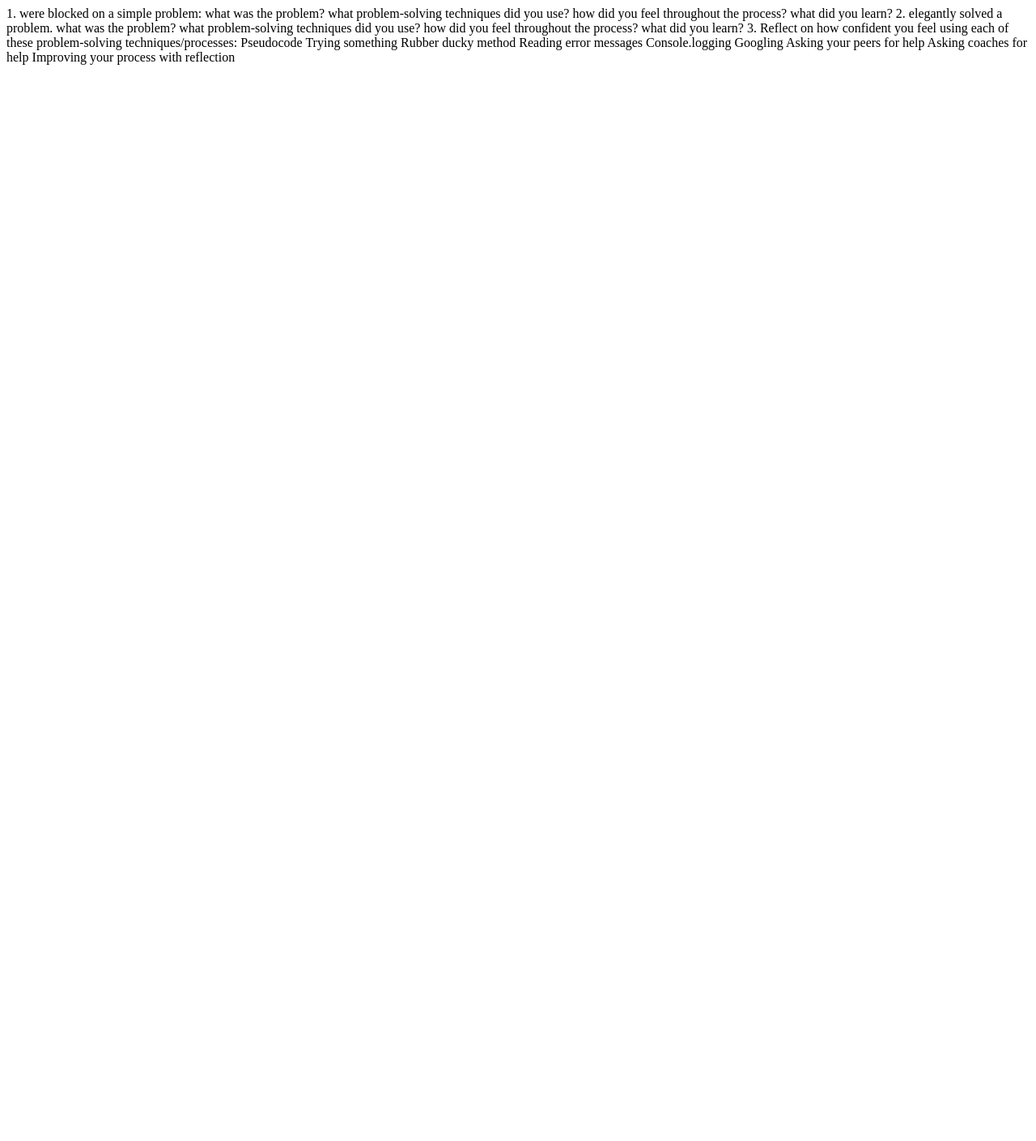
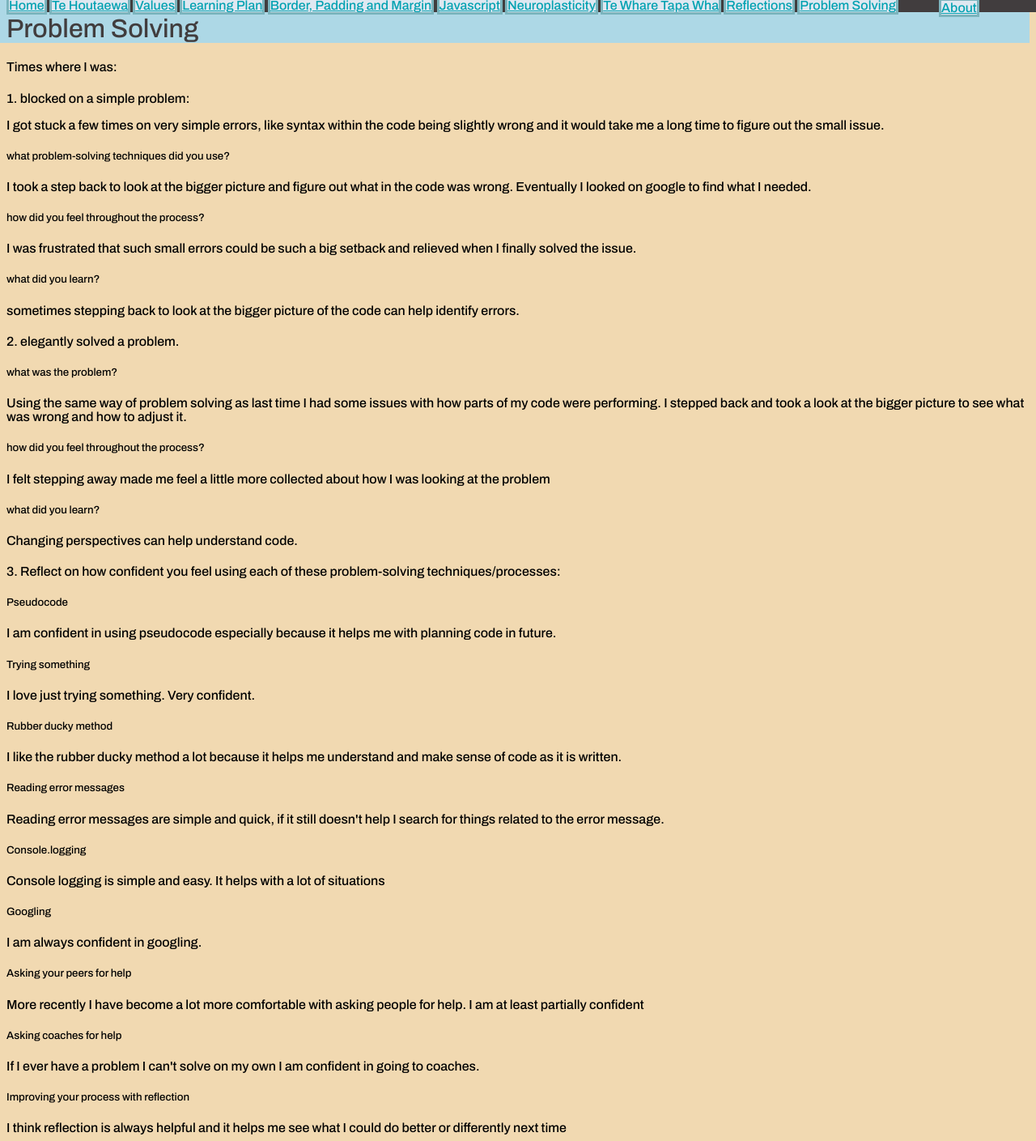
Before and after one commit to Murphy-Ardern/murphy-ardern.github.io, a plain HTML site: page problem-solving.html in a window 1280 px wide. Shown: the whole page at 81% size. Before the commit the page ends 800 px from the top, so only its background shows below. Drawn offline with Linux system fonts and the light colour scheme.

Commit message:
add reflections and problem solving

```diff
--- a/problem-solving.html
+++ b/problem-solving.html
@@ -1,23 +1,72 @@
-1. were blocked on a simple problem:
+<!DOCTYPE html>
 
-what was the problem?
-what problem-solving techniques did you use?
-how did you feel throughout the process?
-what did you learn?
-2. elegantly solved a problem.
+<html>
 
-what was the problem?
-what problem-solving techniques did you use?
-how did you feel throughout the process?
-what did you learn?
-3. Reflect on how confident you feel using each of these problem-solving techniques/processes:
+<head>
+    <meta name="viewport" content="width=device-width, initial-scale=1" />
+    <link rel="stylesheet" href="styles/main.css">
+    <title>Murphy's Blog</title>
+    <link rel="preconnect" href="https://fonts.googleapis.com">
+    <link rel="preconnect" href="https://fonts.gstatic.com" crossorigin>
+    <link href="https://fonts.googleapis.com/css2?family=Archivo:ital,wght@0,500;1,100&display=swap" rel="stylesheet">
 
-Pseudocode
-Trying something
-Rubber ducky method
-Reading error messages
-Console.logging
-Googling
-Asking your peers for help
-Asking coaches for help
-Improving your process with reflection
+</head>
+
+<body>
+    <div class="navbar" id="navigation">
+        <a href="index.html" id="home">Home</a>
+        <a href="te-houtaewa-template.html" id="houtaewa"> Te Houtaewa</a>
+        <a href="values.html" id="values"> Values</a>
+        <a href="aboutme.html" id="aboutme"> About</a>
+        <a href="learning-plan.html" id="learning-plan"> Learning Plan</a>
+        <a href="html-css.html" id="learning-plan"> Border, Padding and Margin</a>
+        <a href="javascript-dom.html" id="javascript"> Javascript</a>
+        <a href="neuroplasticity.html">Neuroplasticity</a>
+        <a href="te-whare-tapa-wha.html">Te Whare Tapa Wha</a>
+        <a href="foundations-reflection.html">Reflections</a>
+        <a href="problem-solving.html">Problem Solving</a>
+    </div>
+
+        <h1>Problem Solving</h1>
+
+    <h4> Times where I was:</h4>
+        <p> 1. blocked on a simple problem:</p>
+        <p>I got stuck a few times on very simple errors, like syntax within the code being slightly wrong and it would take
+            me a long time to figure out the small issue.</p>
+
+        <h5> what problem-solving techniques did you use?</h5>
+        <p>I took a step back to look at the bigger picture and figure out what in the code was wrong. Eventually I looked
+            on google to find what I needed.</p>
+        <h5>how did you feel throughout the process? </h5>
+            <p>I was frustrated that such small errors could be such a big setback and relieved when I finally solved the issue.</p>
+
+        <h5> what did you learn?</h5>
+            sometimes stepping back to look at the bigger picture of the code can help identify errors.
+    <h4>2. elegantly solved a problem.</h4>
+        <h5>what was the problem?</h5>
+            <p>Using the same way of problem solving as last time I had some issues with how parts of my code were performing. I
+            stepped back and took a look at the bigger picture to see what was wrong and how to adjust it.</p>
+        <h5>how did you feel throughout the process?</h5>
+            <p>I felt stepping away made me feel a little more collected about how I was looking at the problem</p>
+        <h5>what did you learn?</h5>
+            <p>Changing perspectives can help understand code.</h5>
+    <h4>3. Reflect on how confident you feel using each of these problem-solving techniques/processes:</h4>
+        <h5>Pseudocode</h5>
+            <a>I am confident in using pseudocode especially because it helps me with planning code in future.</a>
+        <h5>Trying something</h5>
+            <a>I love just trying something. Very confident.</a>
+        <h5>Rubber ducky method</h5>
+            <a>I like the rubber ducky method a lot because it helps me understand and make sense of code as it is written.</a>
+        <h5>Reading error messages</h5>
+            <a>Reading error messages are simple and quick, if it still doesn't help I search for things related to the error message.</a>
+        <h5>Console.logging</h5>
+            <a>Console logging is simple and easy. It helps with a lot of situations</a>
+        <h5>Googling</h5>
+            <a>I am always confident in googling.</a>
+        <h5>Asking your peers for help</h5>
+            <a>More recently I have become a lot more comfortable with asking people for help. I am at least partially confident</a>
+        <h5>Asking coaches for help</h5>
+            <a>If I ever have a problem I can't solve on my own I am confident in going to coaches.</a>
+        <h5>Improving your process with reflection</h5>
+            <a>I think reflection is always helpful and it helps me see what I could do better or differently next time</a>
+</body>
```
Also changed, not shown: foundations-reflection.html (+16 -9 lines).
